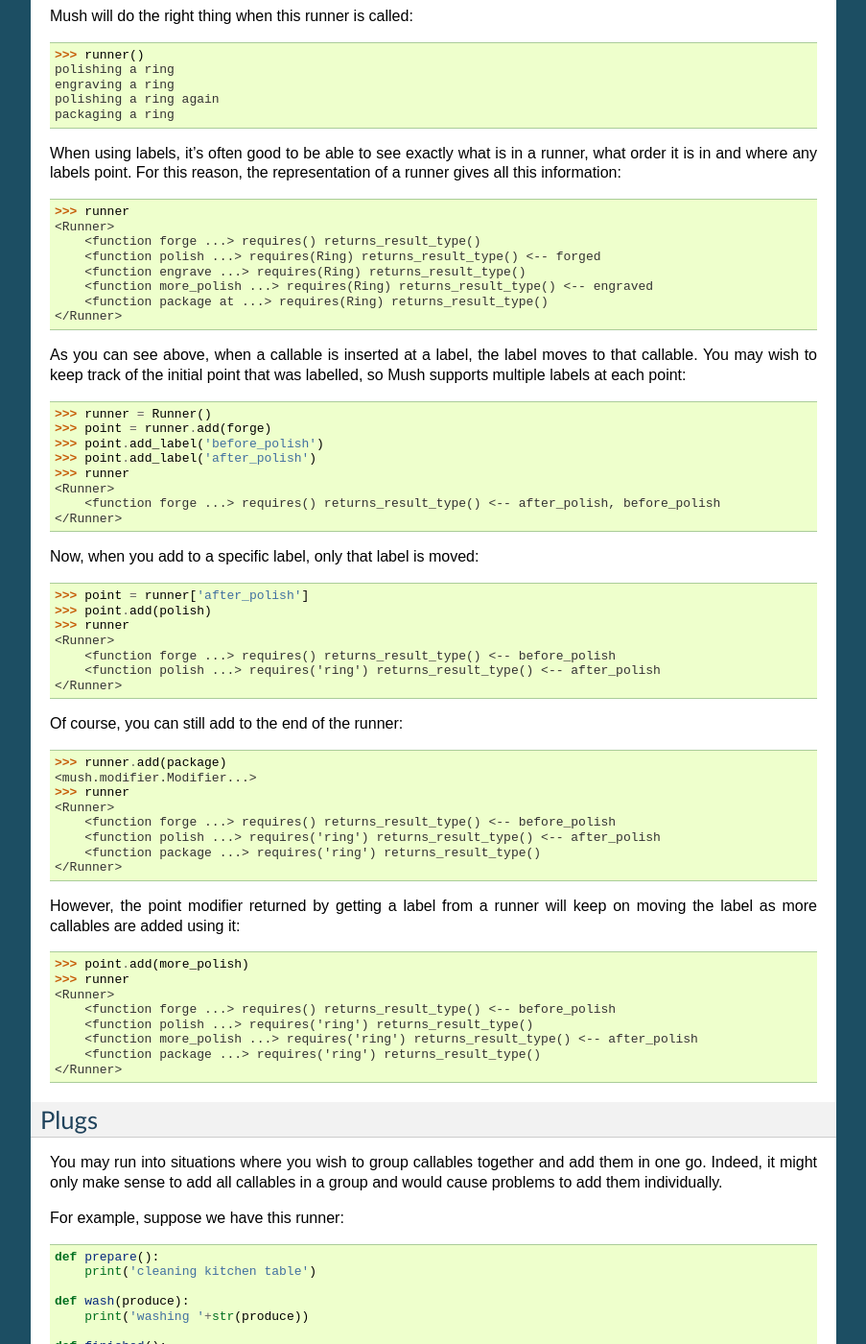
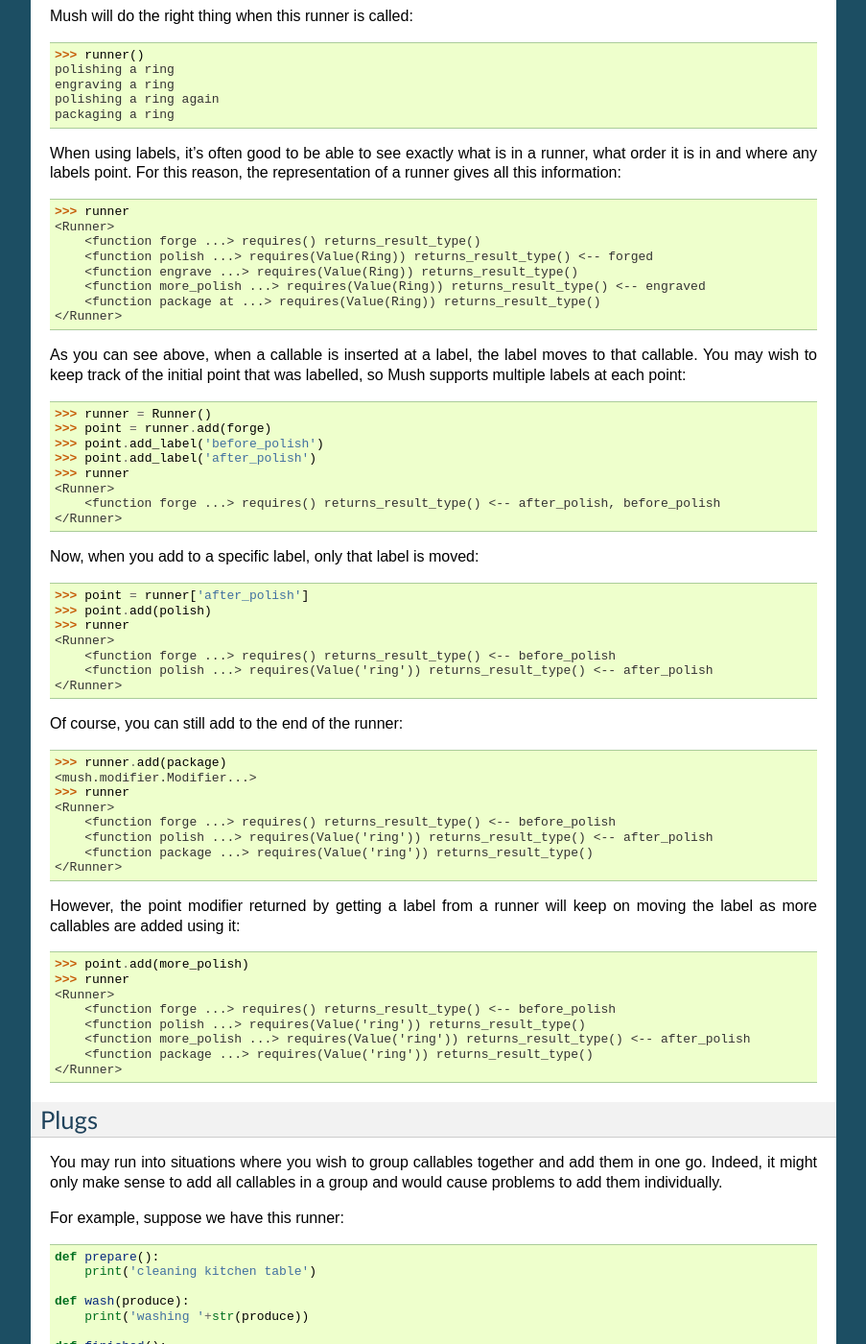
Before and after one commit to simplistix/mush, a Sphinx documentation site: the page built from docs/use.txt, in a window 1280 px wide and 1400 px high, scrolled down 9496 px. Shown: the whole window at 96% size, without its empty margins (198-1101 px from the left). Built offline with Sphinx 7.4.7, drawn with Linux system fonts in a browser that asks for light colours; some of the changed text lies outside the part shown.

Commit message:
simplify down repr of requirements and use consistently

```diff
--- a/docs/use.txt
+++ b/docs/use.txt
@@ -650,10 +650,10 @@ the representation of a runner gives all this information:
 >>> runner
 <Runner>
     <function forge ...> requires() returns_result_type()
-    <function polish ...> requires(Ring) returns_result_type() <-- forged
-    <function engrave ...> requires(Ring) returns_result_type()
-    <function more_polish ...> requires(Ring) returns_result_type() <-- engraved
-    <function package at ...> requires(Ring) returns_result_type()
+    <function polish ...> requires(Value(Ring)) returns_result_type() <-- forged
+    <function engrave ...> requires(Value(Ring)) returns_result_type()
+    <function more_polish ...> requires(Value(Ring)) returns_result_type() <-- engraved
+    <function package at ...> requires(Value(Ring)) returns_result_type()
 </Runner>
 
 As you can see above, when a callable is inserted at a label, the label
@@ -676,7 +676,7 @@ Now, when you add to a specific label, only that label is moved:
 >>> runner
 <Runner>
     <function forge ...> requires() returns_result_type() <-- before_polish
-    <function polish ...> requires('ring') returns_result_type() <-- after_polish
+    <function polish ...> requires(Value('ring')) returns_result_type() <-- after_polish
 </Runner>
 
 Of course, you can still add to the end of the runner:
@@ -686,8 +686,8 @@ Of course, you can still add to the end of the runner:
 >>> runner
 <Runner>
     <function forge ...> requires() returns_result_type() <-- before_polish
-    <function polish ...> requires('ring') returns_result_type() <-- after_polish
-    <function package ...> requires('ring') returns_result_type()
+    <function polish ...> requires(Value('ring')) returns_result_type() <-- after_polish
+    <function package ...> requires(Value('ring')) returns_result_type()
 </Runner>
 
 However, the point modifier returned by getting a label from a runner will
@@ -697,9 +697,9 @@ keep on moving the label as more callables are added using it:
 >>> runner
 <Runner>
     <function forge ...> requires() returns_result_type() <-- before_polish
-    <function polish ...> requires('ring') returns_result_type()
-    <function more_polish ...> requires('ring') returns_result_type() <-- after_polish
-    <function package ...> requires('ring') returns_result_type()
+    <function polish ...> requires(Value('ring')) returns_result_type()
+    <function more_polish ...> requires(Value('ring')) returns_result_type() <-- after_polish
+    <function package ...> requires(Value('ring')) returns_result_type()
 </Runner>
 
 .. _plugs:
@@ -1041,7 +1041,7 @@ To see how the configuration panned out, we would look at the :func:`repr`:
 <Runner>
     <function make_config ...> requires() returns('config')
     <function connect ...> requires(Value('config')['foo']) returns_result_type() <-- config
-    <function process ...> requires('connection') returns_result_type()
+    <function process ...> requires(Value('connection')) returns_result_type()
 </Runner>
 
 As you can see, there is a problem with this configuration that will be exposed
```
Also changed, not shown: 5 other files.
